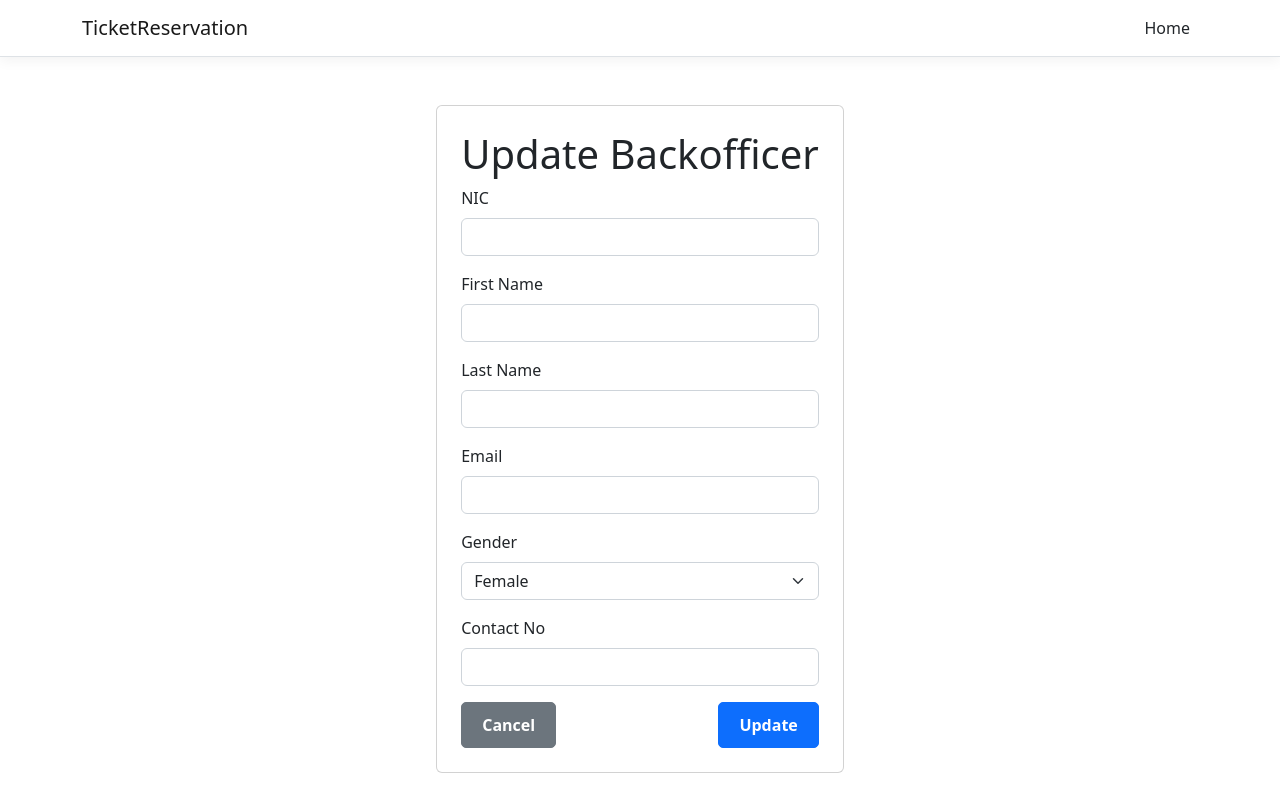
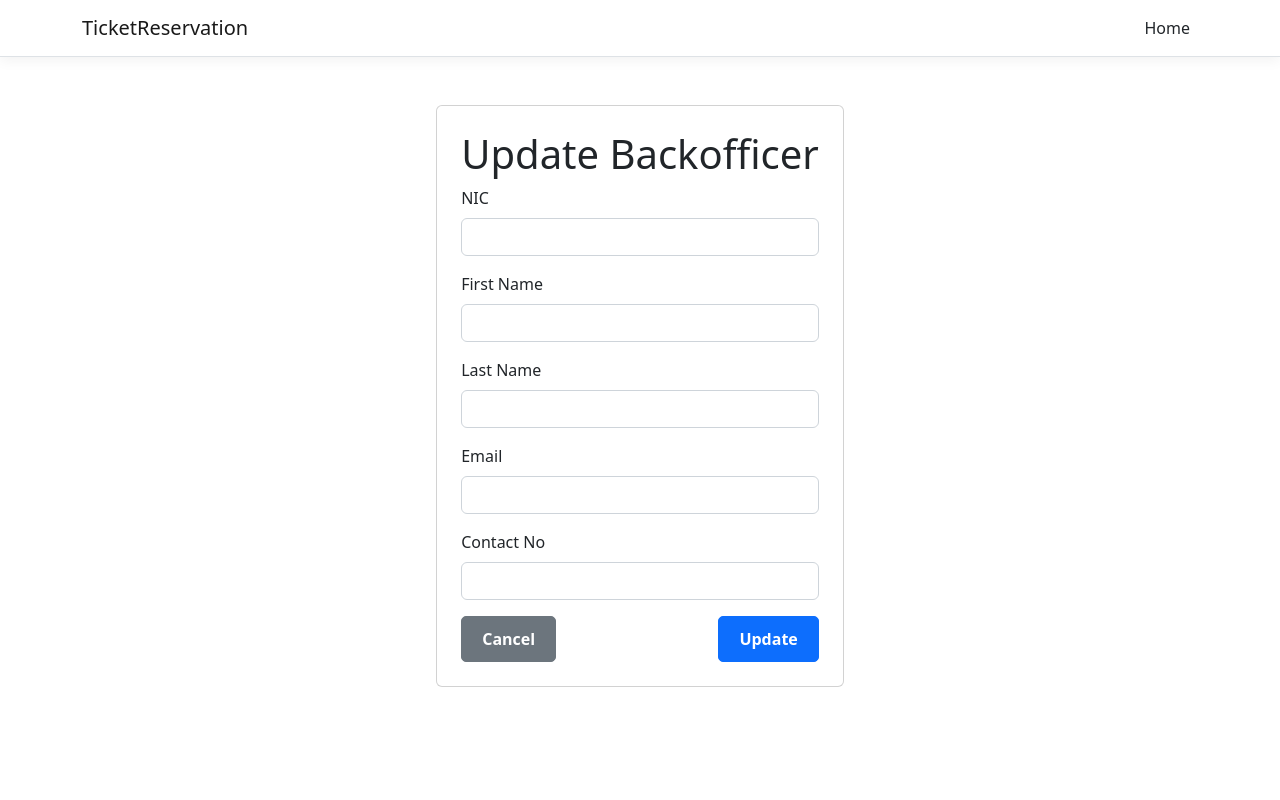
Before and after one commit to methmiranasinghe/EAD, a React (Create React App) app in the folder TicketReservationApp/TicketReservation/ClientApp/: page /edit-backofficers in a window 1280 px wide. Built offline with nearby package versions, Linux system fonts and the light colour scheme.

Commit message:
Added validations

```diff
--- a/TicketReservationApp/TicketReservation/ClientApp/src/components/BackOfficers.js
+++ b/TicketReservationApp/TicketReservation/ClientApp/src/components/BackOfficers.js
@@ -58,7 +58,6 @@ export default function BackOfficers() {
             <th>First Name</th>
             <th>Last Name</th>
             <th>Email</th>
-            <th>Gender</th>
             <th>Contact No</th>
             <th>Actions</th>
           </tr>
@@ -77,7 +76,6 @@ export default function BackOfficers() {
                 <td>{backofficer.firstName}</td>
                 <td>{backofficer.lastName}</td>
                 <td>{backofficer.email}</td>
-                <td>{backofficer.gender === 0 ? "Female" : "Male"}</td>
                 <td>{backofficer.contactNo}</td>
                 <td>
                   <a href={"/edit-backofficers?id=" + backofficer.id}>
--- a/TicketReservationApp/TicketReservation/ClientApp/src/components/CreateBackOfficer.js
+++ b/TicketReservationApp/TicketReservation/ClientApp/src/components/CreateBackOfficer.js
@@ -6,7 +6,6 @@ const entry = {
   firstName: "",
   lastName: "",
   email: "",
-  gender: 0,
   contactno: "",
 
 };
@@ -14,7 +13,10 @@ const entry = {
 export default function CreateBackOfficer(props) {
   //Register a new Backofficer
    const addNewBackOfficer = async () => {
-    console.log("calling API")
+     if (entry.nic === "" || entry.firstName === "" || entry.lastName === "" || entry.email === "" || entry.contactno === "" )
+     {
+       alert("Please input all required data");
+     } else {
        fetch("api/backofficer", {
          method: "POST",
          body: JSON.stringify(entry),
@@ -27,17 +29,12 @@ export default function CreateBackOfficer(props) {
            window.location = "/backofficer-dashboard";
          })
          .catch((e) => console.log("Error adding a new backofficer"));
+     }
    };
 
   const newData = (e) => {
     const name_ = e.target.name;
     let v_ = e.target.value;
-
-    if (name_ === "gender") {
-      v_ = Number(v_);
-    }
-
-
 
     entry[name_] = v_;
 
@@ -90,14 +87,6 @@ export default function CreateBackOfficer(props) {
         </div>
 
         <div className="mb-3 d-flex align-items-center">
-          <label className="form-label me-2">Gender: </label>
-          <select name="gender" className="form-select" onChange={newData}>
-            <option value={1}>Male</option>
-            <option value={0}>Female</option>
-          </select>
-        </div>
-
-        <div className="mb-3 d-flex align-items-center">
           <label className="form-label ">Contact No:</label>
           <input
             type="number"
@@ -106,9 +95,6 @@ export default function CreateBackOfficer(props) {
             onChange={newData}
           />
         </div>
-
-
-
         <div className="d-flex justify-content-between">
           <button
             className="btn btn-secondary"
--- a/TicketReservationApp/TicketReservation/ClientApp/src/components/CreateTraveller.js
+++ b/TicketReservationApp/TicketReservation/ClientApp/src/components/CreateTraveller.js
@@ -1,19 +1,32 @@
 import React from "react";
+const CryptoJS = require("crypto-js");
 
-const entry = {
+
+export default function CreateTraveller(props) {
+  //Register a new Traveller
+  const [entry, setEntry] = useState({
     id: "",
     nic: "",
     firstName: "",
     lastName: "",
     email: "",
-  gender: 0,
     contactno: "",
     status: false,
-};
+    password: "",
+  });
 
-export default function CreateTraveller(props) {
-  //Register a new Traveller
-  const addNewTraveller = async () => {
+  const addNewTraveller = async (event) => {
+    event.preventDefault();
+    if (
+      entry.nic === "" ||
+      entry.firstName === "" ||
+      entry.lastName === "" ||
+      entry.email === "" ||
+      entry.contactno === "" ||
+      entry.password === ""
+    ) {
+      alert("Please input all required data");
+    } else {
       fetch("api/traveller", {
         method: "POST",
         body: JSON.stringify(entry),
@@ -26,18 +39,21 @@ export default function CreateTraveller(props) {
           window.location = "/travellers";
         })
         .catch((e) => console.log("Error adding a new traveller"));
+    }
   };
 
   const newData = (e) => {
     const name_ = e.target.name;
     let v_ = e.target.value;
 
-    if (name_ === "gender") {
-      v_ = Number(v_);
+    if (name_ === "isActive") {
+      v_ = v_ === "1";
     }
 
-    if (name_ === "isActive") {
-      v_ = v_ === "1";
+    if (name_ === "password") {
+      // Encrypt the password using CryptoJS and store it in the entry state
+      const encryptedPassword = CryptoJS.AES.encrypt(v_, "ASECRET").toString();
+      setEntry({ ...entry, [name_]: encryptedPassword });
     }
 
     entry[name_] = v_;
@@ -91,14 +107,6 @@ export default function CreateTraveller(props) {
         </div>
 
         <div className="mb-3 d-flex align-items-center">
-          <label className="form-label me-2">Gender: </label>
-          <select name="gender" className="form-select" onChange={newData}>
-            <option value={1}>Male</option>
-            <option value={0}>Female</option>
-          </select>
-        </div>
-
-        <div className="mb-3 d-flex align-items-center">
           <label className="form-label ">Contact No:</label>
           <input
             type="number"
@@ -109,16 +117,14 @@ export default function CreateTraveller(props) {
         </div>
 
         <div className="mb-3 d-flex align-items-center">
-          <label className="form-label me-4">Status:</label>
-          <select
-            name="isActive"
-            className="form-select"
+          <label className="form-label me-1">Password:</label>
+          <input
+            type="password"
+            name="password"
+            className="form-control form-control-sm text-left"
             onChange={newData}
-            disabled
-          >
-            <option value={0}>InActive</option>
-            <option value={1}>Active</option>
-          </select>
+            required
+          />
         </div>
 
         <div className="d-flex justify-content-between">
--- a/TicketReservationApp/TicketReservation/ClientApp/src/components/EditBackOfficer.js
+++ b/TicketReservationApp/TicketReservation/ClientApp/src/components/EditBackOfficer.js
@@ -5,13 +5,12 @@ const entry = {
   firstName: "",
   lastName: "",
   email: "",
-  gender: 0,
   contactNo: "",
 
 };
 export default function EditBackOfficer(props) {
   const [data, setData] = useState({});
-  const [gender, setGender] = useState(0);
+
 
   const [tid, setTid] = useState("");
   //Update Backofficer
@@ -35,11 +34,6 @@ export default function EditBackOfficer(props) {
     const name_ = e.target.name;
     let v_ = e.target.value;
 
-    if (name_ === "gender") {
-      v_ = Number(v_);
-      setGender(v_);
-    }
-
     entry[name_] = v_;
   };
 
@@ -54,7 +48,6 @@ export default function EditBackOfficer(props) {
         .then((r) => r.json())
         .then((d) => {
           console.log("Backofficer for update", d);
-          setGender(d.gender);
           setData(d);
           Object.assign(entry, d);
         })
@@ -118,22 +111,6 @@ export default function EditBackOfficer(props) {
             onChange={newData}
           />
         </div>
-
-        <div className="mb-3">
-          <label htmlFor="gender" className="form-label">
-            Gender
-          </label>
-          <select
-            name="gender"
-            id="gender"
-            className="form-select"
-            value={gender}
-            onChange={newData}
-          >
-            <option value={1}>Male</option>
-            <option value={0}>Female</option>
-          </select>
-        </div>
         <div className="mb-3">
           <label htmlFor="contactno" className="form-label">
             Contact No
--- a/TicketReservationApp/TicketReservation/ClientApp/src/components/EditTraveller.js
+++ b/TicketReservationApp/TicketReservation/ClientApp/src/components/EditTraveller.js
@@ -5,13 +5,11 @@ const entry = {
   firstName: "",
   lastName: "",
   email: "",
-  gender: 0,
   contactNo: "",
   status: false,
 };
 export default function EditTraveller(props) {
   const [data, setData] = useState({});
-  const [gender, setGender] = useState( 0 );
   const [isActive, setIsActive] = useState(false);
   const [tid, setTid] = useState("");
 
@@ -36,11 +34,6 @@ export default function EditTraveller(props) {
     const name_ = e.target.name;
     let v_ = e.target.value;
 
-    if (name_ === "gender") {
-      v_ = Number(v_);
-      setGender(v_);
-    }
-
     if (name_ === "isActive") {
       v_ = v_ === "true";
       setIsActive(v_);
@@ -60,7 +53,6 @@ export default function EditTraveller(props) {
         .then((r) => r.json())
         .then((d) => {
           console.log("Traveller for update", d);
-          setGender(d.gender);
           setIsActive(d.isActive);
           setData(d);
           Object.assign(entry,d)
@@ -126,21 +118,6 @@ export default function EditTraveller(props) {
           />
         </div>
 
-        <div className="mb-3">
-          <label htmlFor="gender" className="form-label">
-            Gender
-          </label>
-          <select
-            name="gender"
-            id="gender"
-            className="form-select"
-            value={gender}
-            onChange={newData}
-          >
-            <option value={1}>Male</option>
-            <option value={0}>Female</option>
-          </select>
-        </div>
         <div>
           {/* <label htmlFor="status">Status</label> */}
           <select
--- a/TicketReservationApp/TicketReservation/ClientApp/src/components/Travellers.js
+++ b/TicketReservationApp/TicketReservation/ClientApp/src/components/Travellers.js
@@ -60,7 +60,6 @@ export default function Travellers() {
             <th>First Name</th>
             <th>Last Name</th>
             <th>Email</th>
-            <th>Gender</th>
             <th>Contact No</th>
             <th>Status</th>
             <th>Actions</th>
@@ -80,7 +79,6 @@ export default function Travellers() {
                 <td>{traveller.firstName}</td>
                 <td>{traveller.lastName}</td>
                 <td>{traveller.email}</td>
-                <td>{traveller.gender === 0 ? "Female" : "Male"}</td>
                 <td>{traveller.contactNo}</td>
                 <td
                   style={{
```
Lines whose indentation alone changed are shown as unchanged.
